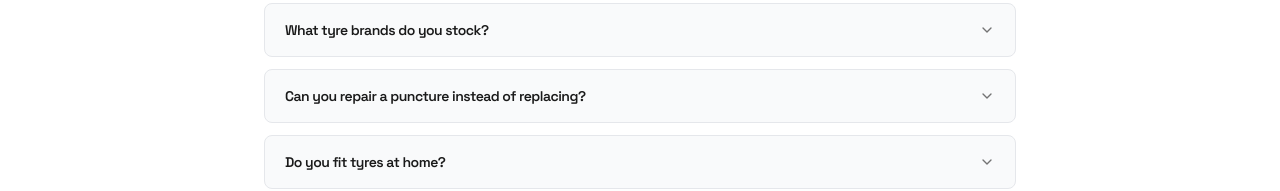
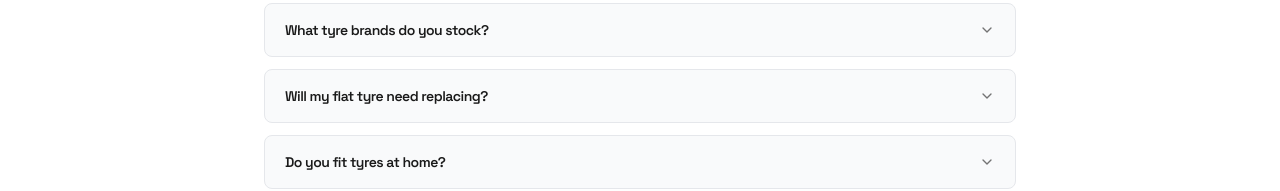
Before and after one commit to adeeliqbalakhter/Mobile-tyre-fitter-247, a React (Vite) app: page /#/faq in a window 1280 px wide. Shown: the part 565-756 px from the top of the page. Built offline with nearby package versions, Linux system fonts and the light colour scheme.

Commit message:
fix: remove puncture repair references

```diff
--- a/src/pages/FAQPage.tsx
+++ b/src/pages/FAQPage.tsx
@@ -10,7 +10,7 @@ const faqs = [
   { q: 'What areas do you cover?', a: 'We cover the entire United Kingdom, including England, Scotland, Wales, and Northern Ireland. Our mobile fitters are positioned strategically across major cities and motorways to ensure rapid response times wherever you are.' },
   { q: 'How much does mobile tyre fitting cost?', a: 'Our pricing is transparent and competitive. The cost depends on your tyre size and brand choice. There are no hidden call-out fees -- the price we quote is the price you pay. We accept all major credit and debit cards, and payment is taken on completion.' },
   { q: 'What tyre brands do you stock?', a: 'We stock all major tyre brands including Michelin, Pirelli, Continental, Dunlop, Goodyear, Bridgestone, Hankook, Yokohama, and many more. We also carry quality mid-range and budget options. With over 70,000 tyres in stock, we have something for every vehicle and budget.' },
-  { q: 'Can you repair a puncture instead of replacing?', a: 'Yes, we can repair punctures that meet British Standard BSAU-159 safety guidelines. If the puncture is in the central tread area, smaller than 6mm, and the tyre has no other damage, we can usually repair it on the spot for a fraction of the cost of a new tyre.' },
+  { q: 'Will my flat tyre need replacing?', a: 'Most flat or damaged tyres need to be replaced with a new one for safety. If the damage is very small and in the central tread area only (under 6mm), a repair may be possible in some cases. However, sidewall damage, blowouts, or significant wear always require full replacement. Our fitter will assess your tyre on arrival and give you honest advice.' },
   { q: 'Do you fit tyres at home?', a: 'Yes, that\'s exactly what we do. Our mobile tyre fitting vans come fully equipped to your location -- whether that\'s your home driveway, office car park, or roadside. No need to visit a garage at all.' },
   { q: 'Are your fitters insured?', a: 'Yes, all our mobile tyre fitters are fully insured, trained to industry standards, and background-checked. We also guarantee all our workmanship. If anything isn\'t right, we\'ll fix it free of charge.' },
   { q: 'Do you charge a call-out fee?', a: 'No, we do not charge a separate call-out fee. Our pricing includes the tyre, fitting, balancing, new valve, and old tyre disposal. The price we quote over the phone is the total price you pay.' },
```
